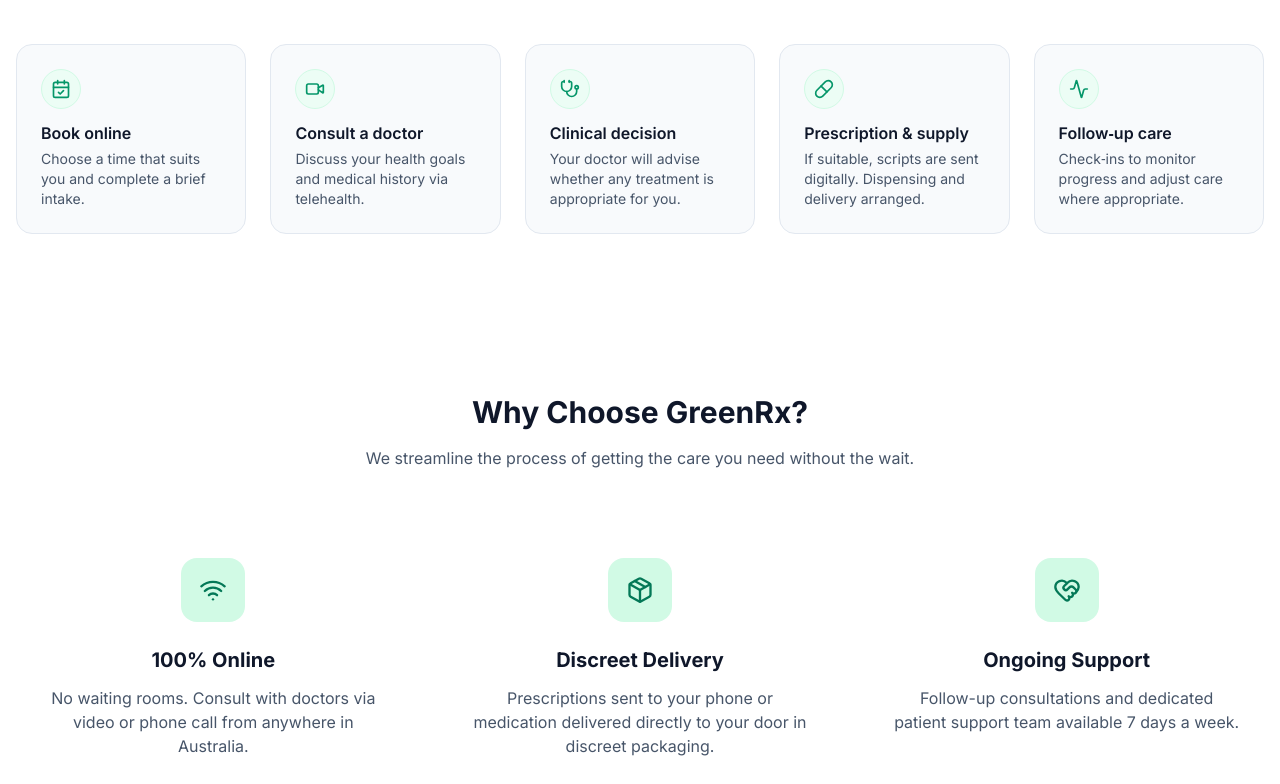
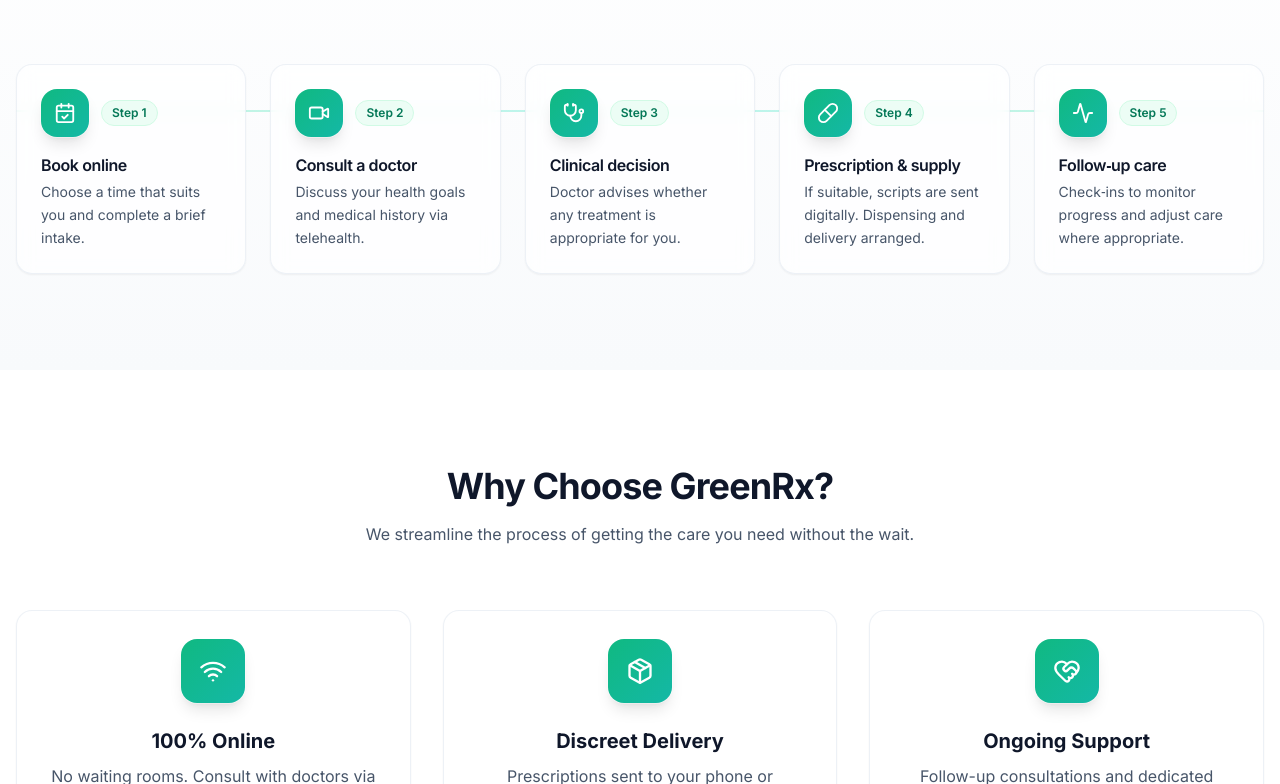
Before and after one commit to lillambnz/Greenrxtiles, a React (Vite) app: page / in a window 1280 px wide. Shown: the part 976-1760 px from the top of the page. Built offline with nearby package versions, Linux system fonts and the light colour scheme.

Commit message:
ui: modernize How it Works and Why Choose with glass/gradient cards, animated icons, and desktop progress line

```diff
--- a/App.tsx
+++ b/App.tsx
@@ -188,41 +188,53 @@
         </section>
 
         {/* How it Works */}
-        <section id="how-it-works" className="py-20 bg-white">
+        <section id="how-it-works" className="py-24 bg-gradient-to-b from-white to-slate-50">
           <div className="container mx-auto px-4">
             <div className="text-center max-w-3xl mx-auto mb-16">
-              <h2 className="text-3xl font-bold text-slate-900 mb-4">How it Works</h2>
+              <h2 className="text-3xl md:text-4xl font-bold text-slate-900 mb-4 tracking-tight">How it Works</h2>
               <p className="text-slate-600">A simple, clinician-led process from booking to follow-up.</p>
             </div>
 
-            <div className="grid grid-cols-1 md:grid-cols-5 gap-6 items-stretch">
+            <div className="relative">
+              {/* Progress line on desktop */}
+              <div className="hidden md:block absolute left-0 right-0 top-[46px] h-[2px] bg-gradient-to-r from-emerald-300/40 via-teal-300/40 to-emerald-300/40" />
+
+              <div className="grid grid-cols-1 md:grid-cols-5 gap-6 items-stretch relative">
                 {[
                   { n: 1, t: 'Book online', d: 'Choose a time that suits you and complete a brief intake.', icon: CalendarCheck },
                   { n: 2, t: 'Consult a doctor', d: 'Discuss your health goals and medical history via telehealth.', icon: Video },
-                { n: 3, t: 'Clinical decision', d: 'Your doctor will advise whether any treatment is appropriate for you.', icon: Stethoscope },
+                  { n: 3, t: 'Clinical decision', d: 'Doctor advises whether any treatment is appropriate for you.', icon: Stethoscope },
                   { n: 4, t: 'Prescription & supply', d: 'If suitable, scripts are sent digitally. Dispensing and delivery arranged.', icon: Pill },
                   { n: 5, t: 'Follow‑up care', d: 'Check‑ins to monitor progress and adjust care where appropriate.', icon: ActivityIcon },
                 ].map(step => {
                   const Icon = step.icon;
                   return (
-                  <div key={step.n} className="bg-slate-50 rounded-2xl p-6 border border-slate-200">
-                    <div className="w-10 h-10 rounded-full bg-emerald-50 text-emerald-600 flex items-center justify-center mb-3 border border-emerald-100">
-                      <Icon size={20} />
+                    <div
+                      key={step.n}
+                      className="group relative rounded-2xl bg-white/70 backdrop-blur border border-slate-200/60 shadow-sm hover:shadow-xl transition-all p-6 hover:-translate-y-1"
+                    >
+                      <div className="flex items-center gap-3 mb-4">
+                        <div className="inline-flex h-12 w-12 items-center justify-center rounded-2xl bg-gradient-to-br from-emerald-500 to-teal-500 text-white shadow-lg ring-1 ring-white/40">
+                          <Icon size={22} />
                         </div>
-                    <h3 className="font-semibold text-slate-900 mb-1">{step.t}</h3>
-                    <p className="text-sm text-slate-600">{step.d}</p>
+                        <span className="text-xs font-semibold text-emerald-700 bg-emerald-50 border border-emerald-100 px-2.5 py-1 rounded-full">Step {step.n}</span>
+                      </div>
+                      <h3 className="font-semibold text-slate-900 mb-1 tracking-tight">{step.t}</h3>
+                      <p className="text-sm text-slate-600 leading-relaxed">{step.d}</p>
+                      <div className="pointer-events-none absolute inset-0 rounded-2xl ring-0 ring-emerald-500/0 group-hover:ring-2 group-hover:ring-emerald-400/40 transition" />
                     </div>
                   );
                 })}
               </div>
             </div>
+          </div>
         </section>
 
-        {/* Simple Info Section */}
-        <section className="py-20 bg-white">
+        {/* Why Choose */}
+        <section className="py-24 bg-white">
           <div className="container mx-auto px-4">
             <div className="text-center max-w-3xl mx-auto mb-16">
-              <h2 className="text-3xl font-bold text-slate-900 mb-4">Why Choose GreenRx?</h2>
+              <h2 className="text-3xl md:text-4xl font-bold text-slate-900 mb-4 tracking-tight">Why Choose GreenRx?</h2>
               <p className="text-slate-600">We streamline the process of getting the care you need without the wait.</p>
             </div>
 
@@ -246,12 +258,16 @@
               ].map((feature, idx) => {
                 const Icon = feature.icon;
                 return (
-                  <div key={idx} className="text-center p-6">
-                    <div className="w-16 h-16 bg-emerald-100 rounded-2xl mx-auto mb-6 flex items-center justify-center text-emerald-700">
+                  <div
+                    key={idx}
+                    className="group relative rounded-2xl p-7 bg-white/70 backdrop-blur border border-slate-200/60 shadow-sm hover:shadow-xl transition-all hover:-translate-y-1 text-center"
+                  >
+                    <div className="mx-auto mb-6 inline-flex h-16 w-16 items-center justify-center rounded-2xl bg-gradient-to-br from-emerald-500 to-teal-500 text-white shadow-lg ring-1 ring-white/40">
                       <Icon size={28} />
                     </div>
-                    <h3 className="text-xl font-bold text-slate-900 mb-3">{feature.title}</h3>
-                    <p className="text-slate-600">{feature.desc}</p>
+                    <h3 className="text-xl font-bold text-slate-900 mb-2">{feature.title}</h3>
+                    <p className="text-slate-600 leading-relaxed">{feature.desc}</p>
+                    <div className="pointer-events-none absolute inset-0 rounded-2xl ring-0 ring-emerald-500/0 group-hover:ring-2 group-hover:ring-emerald-400/40 transition" />
                   </div>
                 );
               })}
```
Lines whose indentation alone changed are shown as unchanged.
